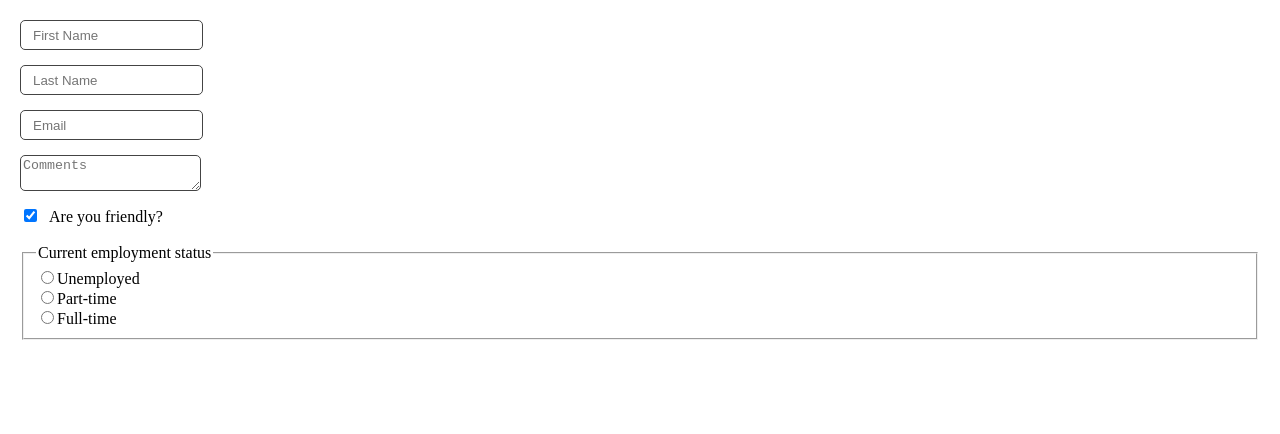
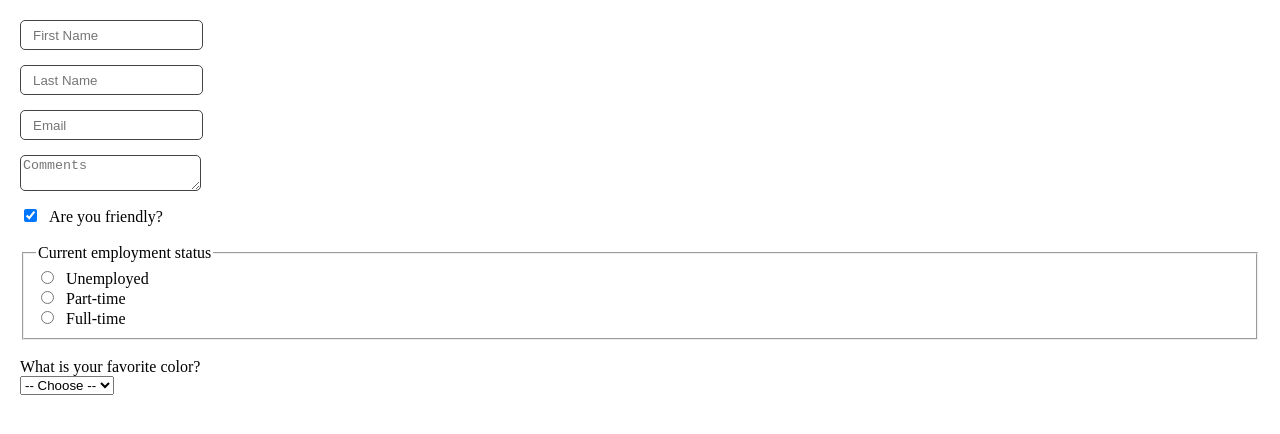
Before and after one commit to IamNaeto/scrimba-react, a React (Vite) app in the folder forms/: page / in a window 1280 px wide. Shown: the top 434 px of the page. Built offline with nearby package versions, Linux system fonts and the light colour scheme.

Commit message:
handle select and option using state

```diff
--- a/forms/src/App.css
+++ b/forms/src/App.css
@@ -16,7 +16,7 @@
   display: block;
 }
 
-input[type="checkbox"] {
+input[type="checkbox"], input[type="radio"] {
   margin-right: 0.75rem;
 }
 
--- a/forms/src/App.jsx
+++ b/forms/src/App.jsx
@@ -10,10 +10,11 @@
             email: "",
             comments: "",
             isFriendly: true,
-            employment: ""
+            employment: "",
+            favColor: ""
         }
     )
-    console.log(formData.employment)
+    console.log(formData.favColor)
 
     function handleChange(event) {
         const {name, value, type, checked} = event.target
@@ -99,8 +100,26 @@
                 />
                 <label htmlFor="full-time">Full-time</label>
                 <br />
+            </fieldset>
+            <br />
 
-            </fieldset>
+            <label htmlFor="favColor">What is your favorite color?</label>
+            <br />
+            <select
+                id="favColor"
+                value={formData.favColor}
+                onChange={handleChange}
+                name="favColor"
+            >
+                <option value="">-- Choose --</option>
+                <option value="red">Red</option>
+                <option value="orange">Orange</option>
+                <option value="yellow">Yellow</option>
+                <option value="green">Green</option>
+                <option value="blue">Blue</option>
+                <option value="indigo">Indigo</option>
+                <option value="violet">Violet</option>
+            </select>
 
         </form>
     )
```
